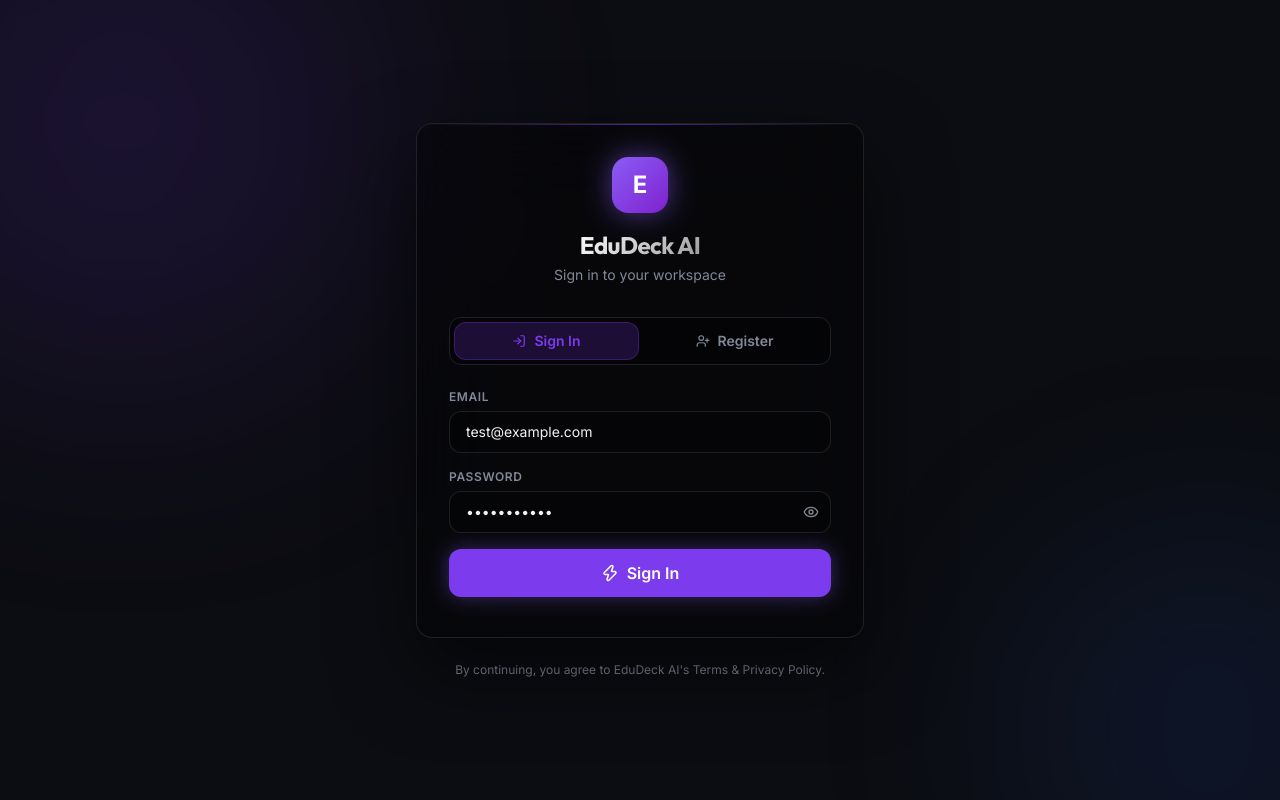
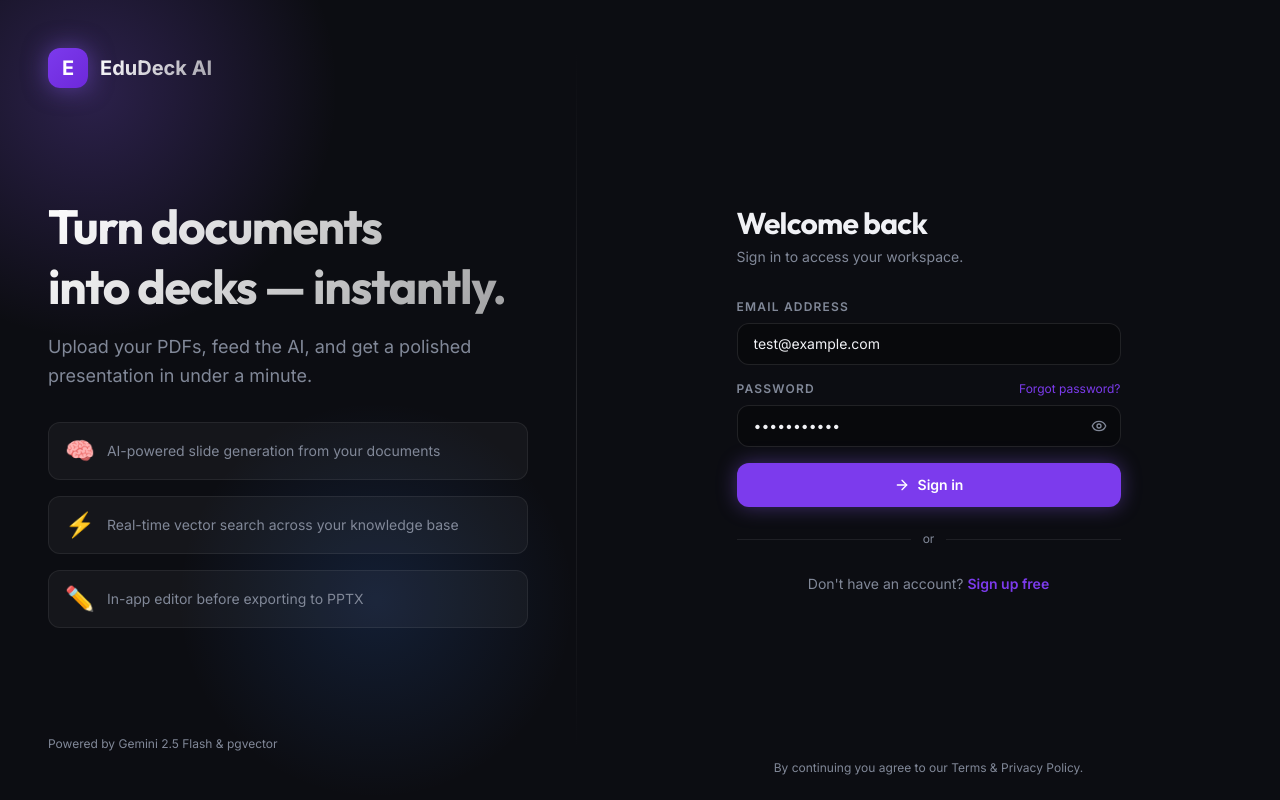
Before and after one commit to DevanshGanatra/EduDeck-AI, a React app in the folder frontend/: page /login in a window 1280 px wide. Built offline with nearby package versions, Linux system fonts and the light colour scheme; the HTML template or start-up script is replaced by a standard one.

Commit message:
fix: hardcode Render API URL in axios + redesign Login page (split layout)

```diff
--- a/frontend/src/pages/Login.jsx
+++ b/frontend/src/pages/Login.jsx
@@ -1,11 +1,17 @@
 import React, { useState } from 'react';
 import { useNavigate, Navigate } from 'react-router-dom';
 import { motion, AnimatePresence } from 'framer-motion';
-import { Zap, ArrowRight, LogIn, UserPlus, Eye, EyeOff, AlertCircle } from 'lucide-react';
+import { Eye, EyeOff, AlertCircle, Sparkles, ArrowRight } from 'lucide-react';
 import { useAuth } from '../context/AuthContext';
 
+const FEATURES = [
+  { icon: '🧠', text: 'AI-powered slide generation from your documents' },
+  { icon: '⚡', text: 'Real-time vector search across your knowledge base' },
+  { icon: '✏️', text: 'In-app editor before exporting to PPTX' },
+];
+
 const Login = () => {
-  const [mode, setMode] = useState('login'); // 'login' | 'register'
+  const [mode, setMode] = useState('login');
   const [email, setEmail] = useState('test@example.com');
   const [password, setPassword] = useState('Password123');
   const [name, setName] = useState('');
@@ -35,78 +41,113 @@
     setLoading(false);
   };
 
-  const switchMode = (m) => {
-    setMode(m);
-    setError(null);
-  };
+  return (
+    <div className="min-h-screen bg-background flex overflow-hidden relative">
 
-  return (
-    <div className="min-h-screen bg-background flex items-center justify-center p-4 relative overflow-hidden">
-      {/* Ambient glows */}
-      <div className="pointer-events-none absolute -top-32 -left-32 w-[500px] h-[500px] rounded-full bg-violet-600/15 blur-[130px]" />
-      <div className="pointer-events-none absolute -bottom-32 -right-32 w-[400px] h-[400px] rounded-full bg-blue-600/10 blur-[100px]" />
+      {/* ─── Left panel (desktop only) ─── */}
+      <div className="hidden lg:flex w-[45%] relative flex-col justify-between p-12 overflow-hidden">
+        {/* Glow blobs */}
+        <div className="absolute -top-40 -left-40 w-[500px] h-[500px] rounded-full"
+             style={{ background: 'radial-gradient(circle, rgba(139,92,246,0.25) 0%, transparent 70%)' }} />
+        <div className="absolute bottom-0 right-0 w-[400px] h-[400px] rounded-full"
+             style={{ background: 'radial-gradient(circle, rgba(59,130,246,0.15) 0%, transparent 70%)' }} />
 
-      <motion.div
-        initial={{ opacity: 0, y: 24 }}
-        animate={{ opacity: 1, y: 0 }}
-        transition={{ duration: 0.45, ease: 'easeOut' }}
-        className="w-full max-w-md relative z-10"
-      >
-        {/* Card */}
-        <div className="bg-black/40 backdrop-blur-2xl border border-white/10 rounded-2xl overflow-hidden shadow-[0_32px_80px_rgba(0,0,0,0.6)]">
-          {/* Top accent bar */}
-          <div className="h-px w-full bg-gradient-to-r from-transparent via-primary/60 to-transparent" />
-
-          <div className="px-8 pt-8 pb-10">
         {/* Logo */}
-            <div className="flex flex-col items-center mb-8">
-              <div className="w-14 h-14 rounded-2xl bg-gradient-to-br from-violet-500 to-purple-700 flex items-center justify-center text-white font-bold text-2xl shadow-[0_0_28px_rgba(139,92,246,0.55)] mb-4">
+        <div className="flex items-center gap-3 relative z-10">
+          <div className="w-10 h-10 rounded-xl flex items-center justify-center text-white font-bold text-xl"
+               style={{ background: 'linear-gradient(135deg, #7c3aed, #6d28d9)', boxShadow: '0 0 24px rgba(139,92,246,0.5)' }}>
             E
           </div>
-              <h1 className="text-2xl font-bold text-gradient">EduDeck AI</h1>
-              <p className="text-sm text-muted-foreground mt-1">
-                {mode === 'login' ? 'Sign in to your workspace' : 'Create your free workspace'}
+          <span className="text-xl font-bold text-gradient">EduDeck AI</span>
+        </div>
+
+        {/* Hero text */}
+        <div className="space-y-8 relative z-10">
+          <div>
+            <h2 className="text-5xl font-bold leading-tight text-gradient mb-4">
+              Turn documents<br />into decks — instantly.
+            </h2>
+            <p className="text-muted-foreground text-lg leading-relaxed">
+              Upload your PDFs, feed the AI, and get a polished presentation in under a minute.
             </p>
           </div>
 
-            {/* Tab switcher */}
-            <div className="flex gap-1 p-1 bg-black/40 rounded-xl border border-white/8 mb-6">
-              {[
-                { id: 'login',    label: 'Sign In',     icon: LogIn },
-                { id: 'register', label: 'Register',    icon: UserPlus },
-              ].map((tab) => (
-                <button
-                  key={tab.id}
-                  onClick={() => switchMode(tab.id)}
-                  className={`flex-1 flex items-center justify-center gap-2 py-2 rounded-lg text-sm font-semibold transition-all duration-200 ${
-                    mode === tab.id
-                      ? 'bg-primary/20 text-primary border border-primary/30'
-                      : 'text-muted-foreground hover:text-foreground'
-                  }`}
+          {/* Feature list */}
+          <div className="space-y-4">
+            {FEATURES.map((f, i) => (
+              <motion.div
+                key={i}
+                initial={{ opacity: 0, x: -16 }}
+                animate={{ opacity: 1, x: 0 }}
+                transition={{ delay: 0.3 + i * 0.12 }}
+                className="flex items-center gap-3"
+                style={{ background: 'rgba(255,255,255,0.04)', border: '1px solid rgba(255,255,255,0.07)', borderRadius: '12px', padding: '12px 16px' }}
               >
-                  <tab.icon size={14} />
-                  {tab.label}
-                </button>
+                <span className="text-2xl">{f.icon}</span>
+                <span className="text-sm text-muted-foreground">{f.text}</span>
+              </motion.div>
             ))}
           </div>
+        </div>
 
-            {/* Error alert */}
+        {/* Bottom credit */}
+        <p className="text-xs text-muted-foreground relative z-10">
+          Powered by Gemini 2.5 Flash &amp; pgvector
+        </p>
+      </div>
+
+      {/* Vertical divider */}
+      <div className="hidden lg:block w-px my-12"
+           style={{ background: 'linear-gradient(to bottom, transparent, rgba(255,255,255,0.1), transparent)' }} />
+
+      {/* ─── Right panel — Auth form ─── */}
+      <div className="flex-1 flex flex-col items-center justify-center px-6 py-12 relative">
+        {/* Mobile logo */}
+        <div className="flex lg:hidden items-center gap-3 mb-10">
+          <div className="w-10 h-10 rounded-xl flex items-center justify-center text-white font-bold text-xl"
+               style={{ background: 'linear-gradient(135deg, #7c3aed, #6d28d9)', boxShadow: '0 0 24px rgba(139,92,246,0.5)' }}>
+            E
+          </div>
+          <span className="text-xl font-bold text-gradient">EduDeck AI</span>
+        </div>
+
+        <motion.div
+          initial={{ opacity: 0, y: 20 }}
+          animate={{ opacity: 1, y: 0 }}
+          transition={{ duration: 0.4 }}
+          className="w-full max-w-sm"
+        >
+          {/* Heading */}
+          <div className="mb-8">
+            <h1 className="text-3xl font-bold text-foreground mb-1.5">
+              {mode === 'login' ? 'Welcome back' : 'Get started'}
+            </h1>
+            <p className="text-muted-foreground text-sm">
+              {mode === 'login'
+                ? 'Sign in to access your workspace.'
+                : 'Create a free account — no credit card needed.'}
+            </p>
+          </div>
+
+          {/* Error */}
           <AnimatePresence>
             {error && (
               <motion.div
-                  initial={{ opacity: 0, y: -8, height: 0 }}
-                  animate={{ opacity: 1, y: 0, height: 'auto' }}
-                  exit={{ opacity: 0, y: -8, height: 0 }}
-                  className="flex items-start gap-2.5 p-3 mb-4 bg-red-500/10 border border-red-500/25 rounded-xl text-sm text-red-400"
+                initial={{ opacity: 0, y: -8 }}
+                animate={{ opacity: 1, y: 0 }}
+                exit={{ opacity: 0, y: -8 }}
+                className="flex items-start gap-2.5 p-3 mb-5 rounded-xl text-sm text-red-400"
+                style={{ background: 'rgba(239,68,68,0.1)', border: '1px solid rgba(239,68,68,0.2)' }}
               >
-                  <AlertCircle size={16} className="mt-0.5 shrink-0" />
+                <AlertCircle size={15} className="mt-0.5 shrink-0" />
                 {error}
               </motion.div>
             )}
           </AnimatePresence>
 
+          {/* Form */}
           <form onSubmit={handleSubmit} className="space-y-4">
-              {/* Name field (register only) */}
+
             <AnimatePresence>
               {mode === 'register' && (
                 <motion.div
@@ -116,13 +157,13 @@
                   exit={{ opacity: 0, height: 0 }}
                   transition={{ duration: 0.2 }}
                 >
-                    <label className="block text-xs font-semibold text-muted-foreground uppercase tracking-wider mb-1.5">
+                  <label className="block text-xs font-semibold text-muted-foreground uppercase tracking-widest mb-2">
                     Full Name
                   </label>
                   <input
                     type="text"
                     value={name}
-                      onChange={(e) => setName(e.target.value)}
+                    onChange={e => setName(e.target.value)}
                     className="input-field w-full"
                     placeholder="Your name"
                   />
@@ -132,14 +173,14 @@
 
             {/* Email */}
             <div>
-                <label className="block text-xs font-semibold text-muted-foreground uppercase tracking-wider mb-1.5">
-                  Email
+              <label className="block text-xs font-semibold text-muted-foreground uppercase tracking-widest mb-2">
+                Email address
               </label>
               <input
                 type="email"
                 required
                 value={email}
-                  onChange={(e) => setEmail(e.target.value)}
+                onChange={e => setEmail(e.target.value)}
                 className="input-field w-full"
                 placeholder="you@example.com"
               />
@@ -147,29 +188,36 @@
 
             {/* Password */}
             <div>
-                <label className="block text-xs font-semibold text-muted-foreground uppercase tracking-wider mb-1.5">
+              <div className="flex items-center justify-between mb-2">
+                <label className="block text-xs font-semibold text-muted-foreground uppercase tracking-widest">
                   Password
                 </label>
+                {mode === 'login' && (
+                  <button type="button" className="text-xs text-primary hover:underline">
+                    Forgot password?
+                  </button>
+                )}
+              </div>
               <div className="relative">
                 <input
                   type={showPass ? 'text' : 'password'}
                   required
                   value={password}
-                    onChange={(e) => setPassword(e.target.value)}
-                    className="input-field w-full pr-10"
+                  onChange={e => setPassword(e.target.value)}
+                  className="input-field w-full pr-11"
                   placeholder="••••••••"
                 />
                 <button
                   type="button"
-                    onClick={() => setShowPass(!showPass)}
-                    className="absolute right-3 top-1/2 -translate-y-1/2 text-muted-foreground hover:text-foreground transition-colors"
+                  onClick={() => setShowPass(s => !s)}
+                  className="absolute right-3.5 top-1/2 -translate-y-1/2 text-muted-foreground hover:text-foreground transition-colors"
                 >
                   {showPass ? <EyeOff size={16} /> : <Eye size={16} />}
                 </button>
               </div>
               {mode === 'register' && (
                 <p className="text-xs text-muted-foreground mt-1.5">
-                    Min 8 chars, 1 uppercase, 1 number
+                  Minimum 8 characters, 1 uppercase letter, 1 number
                 </p>
               )}
             </div>
@@ -178,7 +226,7 @@
             <button
               type="submit"
               disabled={loading}
-                className="btn-primary w-full py-3 mt-2 text-base relative"
+              className="btn-primary w-full py-3 text-sm mt-2"
             >
               {loading ? (
                 <span className="flex items-center justify-center gap-2">
@@ -187,19 +235,36 @@
                 </span>
               ) : (
                 <span className="flex items-center justify-center gap-2">
-                    {mode === 'login' ? <Zap size={18} /> : <ArrowRight size={18} />}
-                    {mode === 'login' ? 'Sign In' : 'Create Account'}
+                  {mode === 'register' ? <Sparkles size={16} /> : <ArrowRight size={16} />}
+                  {mode === 'login' ? 'Sign in' : 'Create free account'}
                 </span>
               )}
             </button>
           </form>
-          </div>
+
+          {/* OR divider */}
+          <div className="flex items-center gap-3 my-6">
+            <div className="flex-1 h-px" style={{ background: 'rgba(255,255,255,0.08)' }} />
+            <span className="text-xs text-muted-foreground">or</span>
+            <div className="flex-1 h-px" style={{ background: 'rgba(255,255,255,0.08)' }} />
           </div>
 
-        <p className="text-center text-xs text-muted-foreground mt-6">
-          By continuing, you agree to EduDeck AI's Terms & Privacy Policy.
+          {/* Toggle */}
+          <button
+            onClick={() => { setMode(m => m === 'login' ? 'register' : 'login'); setError(null); }}
+            className="w-full text-center text-sm text-muted-foreground hover:text-foreground transition-colors"
+          >
+            {mode === 'login'
+              ? <>Don't have an account? <span className="text-primary font-semibold">Sign up free</span></>
+              : <>Already have an account? <span className="text-primary font-semibold">Sign in</span></>}
+          </button>
+        </motion.div>
+
+        {/* Footer */}
+        <p className="absolute bottom-6 text-xs text-muted-foreground">
+          By continuing you agree to our Terms &amp; Privacy Policy.
         </p>
-      </motion.div>
+      </div>
     </div>
   );
 };
```
Also changed, not shown: frontend/src/api/axios.js (+8 -5 lines). Lines whose indentation alone changed are shown as unchanged.
